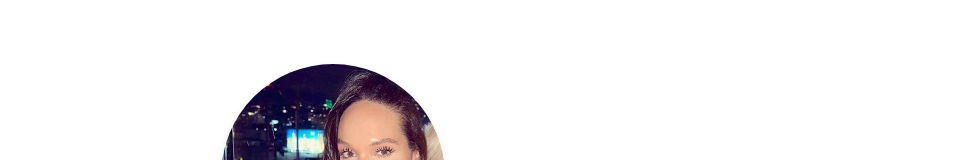
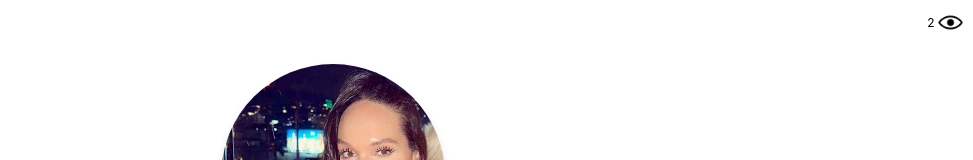
Before and after one commit to karinapichardo/linksite, a React (Create React App) app: page / in a window 1280 px wide. Both pictures are taken after a click on the element "Click for collection of things that inspire me". Shown: the top 160 px of the page, without its empty margins (307-1280 px from the left). Built offline with nearby package versions, Linux system fonts and the light colour scheme.

Commit message:
adding view count

```diff
--- a/src/App.css
+++ b/src/App.css
@@ -167,6 +167,21 @@ a {
   cursor: pointer;
  }
 
+ .eyesImg {
+  width: 25px;
+  height: 25px;
+  margin-top: 10px;
+  margin-right: 10px;
+  margin-bottom: -8px;
+ }
+
+ .countContainer {
+  position: absolute;
+  top: 0;
+  right: 0;
+  font-size: 12px;
+ }
+
 @media (max-width: 767px) {
 .mediaContainer {
  margin-left: 2px;
--- a/src/App.js
+++ b/src/App.js
@@ -3,16 +3,25 @@ import youtubeLogo from './youtube.png';
 import xLogo from './twitter.png';
 import mediumLogo from './medium.png';
 import emailLogo from './email.png';
+import eyeballs from './eyeballs.png';
 
-import React, { useState } from 'react';
+import React, { useState, useEffect } from 'react';
 import './App.css';
 import MediaContainer from './MediaContainer';
 
 const App = () => {
   const [showCollection, setCollection] = useState(false);
+  const initialCount = parseInt(localStorage.getItem('clickCount')) || 1;
+
+  const [clickCount, setClickCount] = useState(initialCount);
+
+  useEffect(() => {
+    localStorage.setItem('clickCount', clickCount.toString());
+  }, [clickCount]);
 
   const handleOnClick = () => {
     setCollection(true);
+    setClickCount((prevCount) => prevCount + 1);
   };
 
   const goBack = () => {
@@ -39,9 +48,14 @@ const App = () => {
         </p>
 
         {showCollection ? (
+          <>
           <p className='inspoHeader' onClick={goBack}>
             Go back
           </p>
+          <div className='countContainer'>
+         {clickCount} <img src={eyeballs} alt="eye balls" className='eyesImg'/>
+         </div>
+          </>
         ) : (
           <p className='inspoHeader' onClick={handleOnClick}>
             Click for collection of things that inspire me
```
Also changed, not shown: src/eyeballs.png (added).
